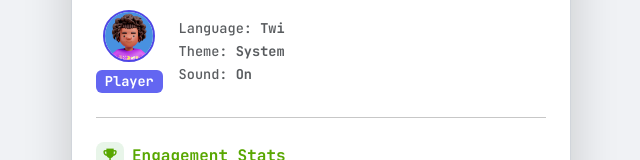
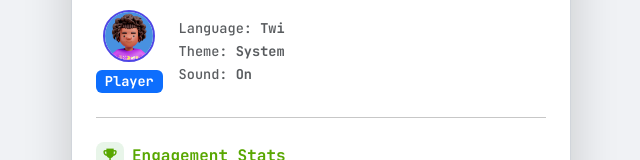
Before and after one commit to Aristocratjnr/LinguaQuest, a React (Vite) app in the folder frontend/: page /settings in a window 1280 px wide. Shown: the part 566-726 px from the top of the page, without its empty margins (319-959 px from the left). Built offline with nearby package versions, Linux system fonts and the light colour scheme; no server answers.

Commit message:
style: remove unused CSS variables and card theming for cleaner codebase

```diff
--- a/frontend/src/index.css
+++ b/frontend/src/index.css
@@ -6,12 +6,6 @@
   --text-dark: #1e293b;
   --text-light: #64748b;
   --bg-light: #f8fafc;
-  --card-bg: #fff;
-  --card-border: #d1d5db;
-  --card-shadow: 0 4px 16px rgba(0, 0, 0, 0.08);
-  --input-bg: #fff;
-  --input-text: #22223b;
-  --label-color: #4f46e5;
   --shadow-sm: 0 1px 2px 0 rgba(0, 0, 0, 0.05);
   --shadow: 0 4px 6px -1px rgba(0, 0, 0, 0.1), 0 2px 4px -1px rgba(0, 0, 0, 0.06);
   --shadow-md: 0 10px 15px -3px rgba(0, 0, 0, 0.1), 0 4px 6px -2px rgba(0, 0, 0, 0.05);
@@ -162,12 +156,6 @@ body.dark, .dark {
   --text-dark: #e0e7ff;
   --text-light: #a5b4fc;
   --bg-light: #181c2a;
-  --card-bg: #232946;
-  --card-border: #44476a;
-  --card-shadow: 0 4px 16px rgba(0, 0, 0, 0.2);
-  --input-bg: #1e2538;
-  --input-text: #e0e7ff;
-  --label-color: #a5b4fc;
   --shadow-sm: 0 1px 2px 0 rgba(0,0,0,0.25);
   --shadow: 0 4px 12px -1px rgba(0,0,0,0.45), 0 2px 4px -1px rgba(0,0,0,0.25);
   --shadow-md: 0 10px 15px -3px rgba(0,0,0,0.35), 0 4px 6px -2px rgba(0,0,0,0.18);
@@ -179,45 +167,6 @@ body.dark, .dark {
   --transition: all 0.2s ease-in-out;
   background: var(--gradient) !important;
   color: var(--text-dark) !important;
-}
-/* Card and dashboard component theme support */
-.card, .lq-card, .dashboard-card {
-  background: var(--card-bg) !important;
-  color: var(--input-text, var(--text-dark)) !important;
-  border: 1px solid var(--card-border);
-  box-shadow: var(--card-shadow);
-  border-radius: 20px;
-  transition: background 0.2s, color 0.2s;
-}
-
-.card-header, .lq-header {
-  background: var(--input-bg, var(--card-bg));
-  color: var(--label-color);
-  border-bottom: 1px solid var(--card-border);
-}
-
-.form-label, .lq-label {
-  color: var(--label-color);
-}
-
-.form-control, .lq-input {
-  background: var(--input-bg);
-  color: var(--input-text);
-  border: 1.5px solid var(--card-border);
-  border-radius: 12px;
-  transition: background 0.2s, color 0.2s;
-}
-
-.form-select {
-  background: var(--input-bg);
-  color: var(--input-text);
-  border: none;
-  border-radius: 12px;
-}
-
-.badge.bg-primary {
-  background: var(--primary) !important;
-  color: #fff !important;
 }
 
 body.dark, .dark, body.dark .lq-bg, .dark .lq-bg {
```
